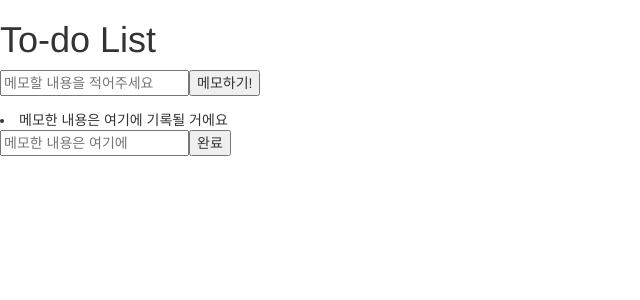
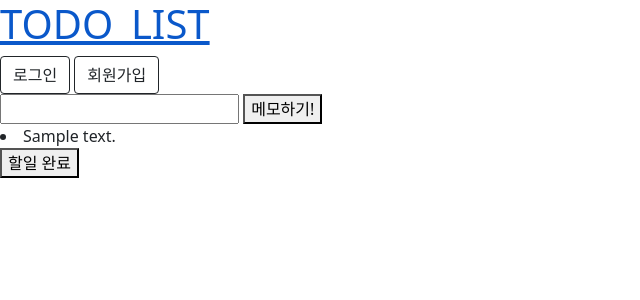
Before and after one commit to miggu8066/todo_project, a Django app: template todo/templates/todo/todo_list.html in a window 1280 px wide. Shown: the top 300 px of the page, without its empty margins (0-640 px from the left). Run offline with Django 4.2, Linux system fonts and the light colour scheme; the template is opened without the code that fills it: most values are stand-ins (such as "Sample title", 1, 10 or a date in 2020); parts of the project's set-up code (start-up, migrations or seed data) failed here and were passed over; some libraries are stand-ins or nearby versions.

Commit message:
20230508

```diff
--- a/board/templates/board/board_modify.html
+++ b/board/templates/board/board_modify.html
@@ -19,4 +19,3 @@
     <button tybe="submit">글 수정하기</button>
 </form>
 {% endblock contents %}
-{% comment %} 여기서 다시 시작 {% endcomment %}
--- a/todo/forms.py
+++ b/todo/forms.py
@@ -4,7 +4,7 @@ from .models import Todo_list
 class TodoItemsForm(forms.ModelForm):
     class Meta:
         model = Todo_list
-        exclude = ['todo_content']
+        exclude = ['writer']
 
     todo_content = forms.CharField(
         max_length=225,
@@ -16,6 +16,10 @@ class TodoItemsForm(forms.ModelForm):
         ),
     )
 
+    field_order = [
+        'todo_content'
+    ]
+
     def clean(self):
         cleaned_data = super().clean()
 
--- a/todo/templates/todo/todo_list.html
+++ b/todo/templates/todo/todo_list.html
@@ -1,34 +1,33 @@
-<html lang="ko">
-<head>
-    <meta charset="UTF-8">
-    <link rel="stylesheet" href="https://maxcdn.bootstrapcdn.com/bootstrap/3.3.2/css/bootstrap.min.css">
-    <link rel="stylesheet" href="https://maxcdn.bootstrapcdn.com/bootstrap/3.3.2/css/bootstrap-theme.min.css">
-    <script src="https://maxcdn.bootstrapcdn.com/bootstrap/3.3.2/js/bootstrap.min.js"></script>
-    <title>TO_DO_page!</title>
-</head>
+{% extends 'firstapp/index.html' %}
+
+{% block contents %}
+
 <body>
     <div class="">
+        <form action="" method="POST">
+            {% csrf_token %}
             <div class="">
-                <h1>To-do List</h1>
+                <input type="text">
+                <span>
+                <button class="=" type="submit">메모하기!</button>
+                </span>
             </div>
-        <div class="">
+        </form>
+        {% for Item in Items %}
+        <form action="" method="GET">
             <div class="">
-                <form action="" method="POST"> {% csrf_token %}
-                    <div class="">
-                        <input type="text" placeholder="메모할 내용을 적어주세요"><button class="=" type="submit">메모하기!</button>
-                    </div>
-                </form>
+                <li class="">{{ Item.todo_content }}</li>
+                <input type="hidden" value="{{ Item.id }}"></input>
+                <span>
+                    <button type="submit">할일 완료</button>
+                </span>
+                {% if error %}
+                {{ error }}
+                {% endif %}
             </div>
-
-            <div class="">
-                <form action="" method="GET">
-                    <div class="">
-                        <li class="">메모한 내용은 여기에 기록될 거에요</li>
-                        <input type="text" placeholder="메모한 내용은 여기에"><button type="submit" class="">완료</button></input>
-                    </div>
-                </form>
-            </div>
-        </div>
+        </form>
+        {% endfor %}
     </div>
 </body>
 </html>
+{% endblock contents %}
```
Also changed, not shown: todo/views.py (+24 -3 lines), todo/models.py (line endings or trailing spaces).
